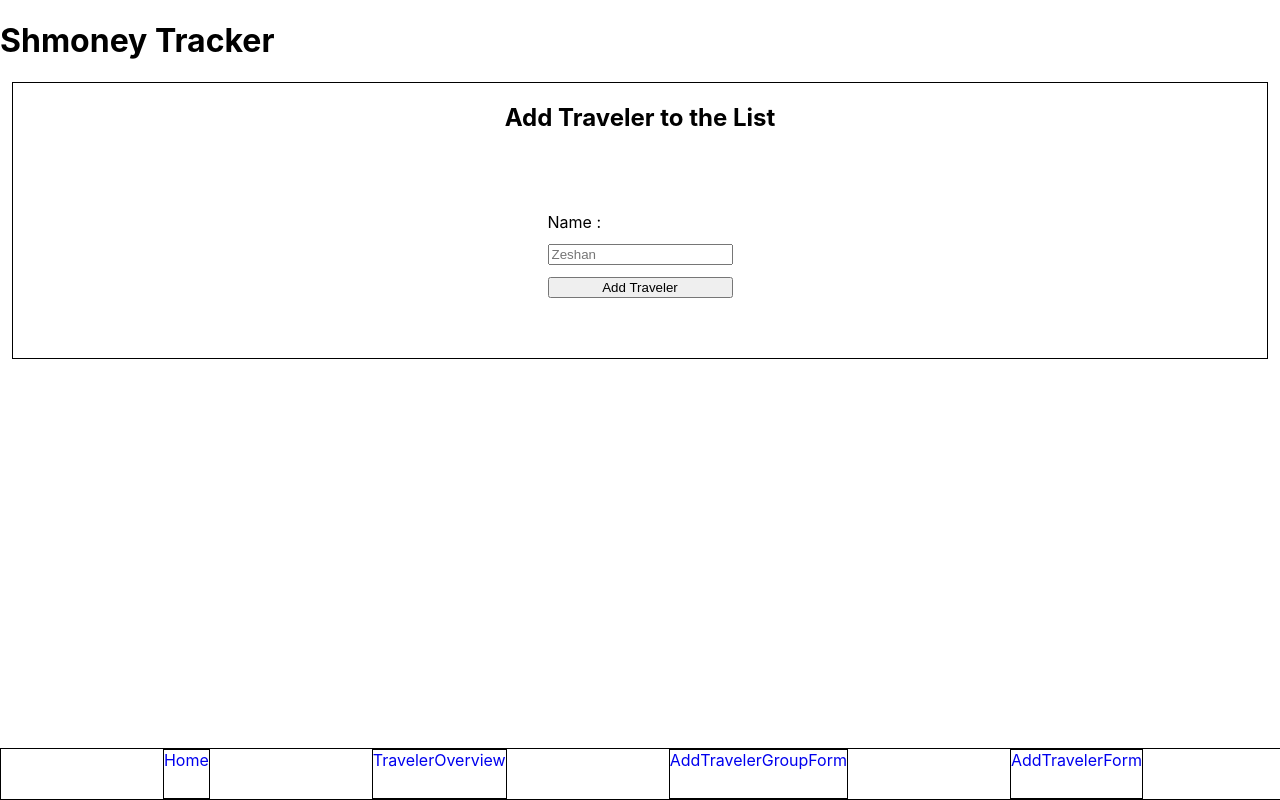
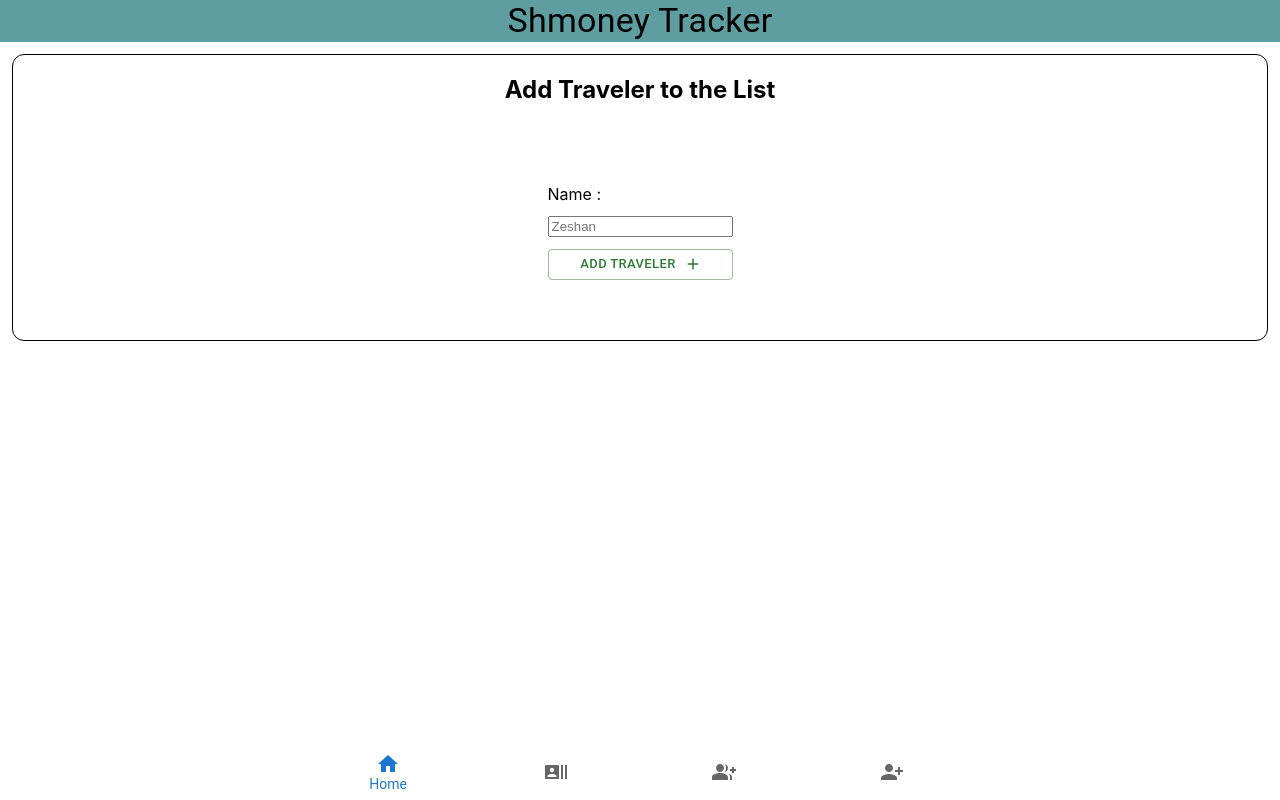
Before and after one commit to ZeshanShahid79/Capstone-expensetracker, a React (Create React App) app in the folder frontend/: page /AddTravelerForm in a window 1280 px wide. Built offline with nearby package versions, Linux system fonts and the light colour scheme; no server answers.

Commit message:
add styles via mui library - buttons and navigation

```diff
--- a/frontend/src/HomePage.tsx
+++ b/frontend/src/HomePage.tsx
@@ -1,5 +1,5 @@
 import React, { useEffect, useState } from "react";
-import { NavLink, Route, Routes } from "react-router-dom";
+import { Route, Routes } from "react-router-dom";
 import TravelerGroupOverview from "./components/TravelerGroup/TravelerGroupOverview";
 import { TravelerGroupModel } from "./components/TravelerGroup/TravelerGroupModel/TravelerGroupModel";
 import { TravelerModel } from "./components/Traveler/TravelerModel/TravelerModel";
@@ -8,6 +8,8 @@ import AddTravelerGroupForm from "./components/TravelerGroup/AddTravelerGroupFor
 import AddTravelerForm from "./components/Traveler/AddTravelerForm/AddTravelerForm";
 import TravelerOverview from "./components/Traveler/TravelerOverview";
 import "./Homepage.css";
+import { MuiBottomNavigation } from "./MuiComponents/MuiBottomNavigation";
+import { Typography } from "@mui/material";
 
 export default function HomePage() {
   const [travelerGroupList, setTravelerGroupList] = useState<
@@ -40,7 +42,9 @@ export default function HomePage() {
   return (
     <>
       <header>
-        <h1>Shmoney Tracker</h1>
+        <Typography variant="h4" component={"h1"}>
+          Shmoney Tracker
+        </Typography>
       </header>
 
       <Routes>
@@ -79,20 +83,7 @@ export default function HomePage() {
           element={<AddTravelerForm fetchAllTravelers={fetchAllTravelers} />}
         />
       </Routes>
-      <nav>
-        <NavLink className={"NavLink"} to={"/"}>
-          Home
-        </NavLink>
-        <NavLink className={"NavLink"} to={"/TravelerOverview"}>
-          TravelerOverview
-        </NavLink>
-        <NavLink className={"NavLink"} to={"/AddTravelerGroupForm"}>
-          AddTravelerGroupForm
-        </NavLink>
-        <NavLink className={"NavLink"} to={"/AddTravelerForm"}>
-          AddTravelerForm
-        </NavLink>
-      </nav>
+      <MuiBottomNavigation />
     </>
   );
 }
--- a/frontend/src/Homepage.css
+++ b/frontend/src/Homepage.css
@@ -1,16 +1,7 @@
-nav {
-
+header {
     display: flex;
-    justify-content: space-evenly;
-    gap: 12px;
-    position: fixed;
-    bottom: 0;
-    background-color: white;
-    width: 100vw;
-    overflow: scroll;
-    padding-left: 12px;
-    padding-right: 12px;
-    border: black solid 1px;
+    justify-content: center;
+    background-color: cadetblue;
 
 
 }
--- /dev/null
+++ b/frontend/src/MuiComponents/MuiBottomNavigation.tsx
@@ -0,0 +1,49 @@
+import React, { useState } from "react";
+import { BottomNavigation, BottomNavigationAction } from "@mui/material";
+import HomeIcon from "@mui/icons-material/Home";
+import GroupAddIcon from "@mui/icons-material/GroupAdd";
+import PersonAddAlt1Icon from "@mui/icons-material/PersonAddAlt1";
+import RecentActorsIcon from "@mui/icons-material/RecentActors";
+import { Link } from "react-router-dom";
+
+export const MuiBottomNavigation = () => {
+  const [value, setValue] = useState(0);
+  return (
+    <BottomNavigation
+      sx={{
+        width: "100%",
+        position: "absolute",
+        bottom: 0,
+      }}
+      value={value}
+      onChange={(event, newValue) => {
+        setValue(newValue);
+      }}
+    >
+      <BottomNavigationAction
+        component={Link}
+        to={"/"}
+        label="Home"
+        icon={<HomeIcon />}
+      />
+      <BottomNavigationAction
+        component={Link}
+        to={"/TravelerOverview"}
+        label="TravelerOverview"
+        icon={<RecentActorsIcon />}
+      />
+      <BottomNavigationAction
+        component={Link}
+        to={"/AddTravelerGroupForm"}
+        label="AddTravelerGroup"
+        icon={<GroupAddIcon />}
+      />
+      <BottomNavigationAction
+        component={Link}
+        to={"/AddTravelerForm"}
+        label="AddTraveler"
+        icon={<PersonAddAlt1Icon />}
+      />
+    </BottomNavigation>
+  );
+};
--- a/frontend/src/components/Traveler/AddTravelerForm/AddTravelerForm.tsx
+++ b/frontend/src/components/Traveler/AddTravelerForm/AddTravelerForm.tsx
@@ -2,6 +2,8 @@ import "./AddTravelerForm.css";
 import { ChangeEvent, useState } from "react";
 import { useNavigate } from "react-router-dom";
 import axios from "axios";
+import { Button } from "@mui/material";
+import AddIcon from "@mui/icons-material/Add";
 
 type AddTravelerProps = {
   fetchAllTravelers: () => void;
@@ -40,7 +42,15 @@ export default function AddTravelerForm(props: AddTravelerProps) {
           onChange={(event) => setName(event.target.value)}
           placeholder={"Zeshan"}
         />
-        <button>Add Traveler</button>
+        <Button
+          type={"submit"}
+          size={"small"}
+          variant={"outlined"}
+          color={"success"}
+          endIcon={<AddIcon />}
+        >
+          Add Traveler
+        </Button>
       </form>
     </section>
   );
--- a/frontend/src/components/Traveler/TravelerCard/TravelerCard.css
+++ b/frontend/src/components/Traveler/TravelerCard/TravelerCard.css
@@ -4,8 +4,18 @@ section {
     align-items: center;
     border: solid black 1px;
     margin: 12px;
+    border-radius: 12px;
 }
 
 ul {
     padding: 0;
 }
+
+.traveler-card {
+    height: 92px;
+}
+
+footer {
+    display: flex;
+    gap: 12px;
+}
--- a/frontend/src/components/Traveler/TravelerCard/TravelerCard.tsx
+++ b/frontend/src/components/Traveler/TravelerCard/TravelerCard.tsx
@@ -3,6 +3,9 @@ import { useState } from "react";
 import axios from "axios";
 import "./TravelerCard.css";
 import TravelerModal from "../TravelerModal";
+import { Button } from "@mui/material";
+import DeleteForeverIcon from "@mui/icons-material/DeleteForever";
+import EditIcon from "@mui/icons-material/Edit";
 
 type TravelerCardProps = {
   traveler: TravelerModel;
@@ -38,6 +41,7 @@ export default function TravelerCard(props: TravelerCardProps) {
   };
 
   return (
+    <div>
       <li>
         {editModal && (
           <TravelerModal
@@ -48,12 +52,32 @@ export default function TravelerCard(props: TravelerCardProps) {
             fetchAllTravelerGroups={props.fetchAllTravelerGroups}
           />
         )}
-      <section>
+        <section className={"traveler-card"}>
           {messageStatus && <p>{messageStatus}</p>}
           <h4>{props.traveler.name}</h4>
-        <button onClick={deleteTraveler}>delete</button>
-        <button onClick={() => setEditModal(true)}>edit</button>
+          <footer>
+            <Button
+              onClick={() => setEditModal(true)}
+              type={"submit"}
+              size={"small"}
+              variant={"outlined"}
+              color={"success"}
+              endIcon={<EditIcon />}
+            >
+              edit
+            </Button>
+            <Button
+              onClick={deleteTraveler}
+              size={"small"}
+              variant={"outlined"}
+              color={"error"}
+              endIcon={<DeleteForeverIcon />}
+            >
+              delete
+            </Button>
+          </footer>
         </section>
       </li>
+    </div>
   );
 }
--- a/frontend/src/components/TravelerGroup/AddTravelerGroupForm/AddTravelerGroupForm.tsx
+++ b/frontend/src/components/TravelerGroup/AddTravelerGroupForm/AddTravelerGroupForm.tsx
@@ -3,6 +3,8 @@ import { TravelerModel } from "../../Traveler/TravelerModel/TravelerModel";
 import { useNavigate } from "react-router-dom";
 import axios from "axios";
 import { checkIfExists } from "../../utils";
+import { Button } from "@mui/material";
+import AddIcon from "@mui/icons-material/Add";
 
 type AddTravelerProps = {
   travelers: TravelerModel[];
@@ -83,7 +85,15 @@ export default function AddTravelerGroupForm(props: AddTravelerProps) {
             );
           })}
         </select>
-        <button>Add TravelerGroup</button>
+        <Button
+          type={"submit"}
+          size={"small"}
+          variant={"outlined"}
+          color={"success"}
+          endIcon={<AddIcon />}
+        >
+          Add TravelerGroup
+        </Button>
       </form>
     </section>
   );
--- /dev/null
+++ b/frontend/src/components/TravelerGroup/TravelerGroupCard/TravelerGroupCard.css
@@ -0,0 +1,16 @@
+.traveler-group-card {
+    width: inherit;
+    border-radius: 12px;
+}
+
+h4 {
+    background-color: cadetblue;
+    width: 100%;
+    margin: 0 24px 12px 24px;
+    border-radius: 12px 12px 0 0;
+}
+
+footer {
+    margin: 12px;
+
+}
--- a/frontend/src/components/TravelerGroup/TravelerGroupModal.tsx
+++ b/frontend/src/components/TravelerGroup/TravelerGroupModal.tsx
@@ -4,13 +4,18 @@ import { TravelerGroupModel } from "./TravelerGroupModel/TravelerGroupModel";
 import axios from "axios";
 import { TravelerModel } from "../Traveler/TravelerModel/TravelerModel";
 import { checkIfExists } from "../utils";
+import { Button } from "@mui/material";
+import CloseIcon from "@mui/icons-material/Close";
+import EditIcon from "@mui/icons-material/Edit";
 
 type TravelerGroupModalProps = {
   modalIsOpen: boolean;
   travelerGroup: TravelerGroupModel;
   closeModal: () => void;
   fetchAllTravelerGroups: () => void;
+  fetchTravelersByGroupId: () => void;
   travelers: TravelerModel[];
+  travelerListInGroup: TravelerModel[];
 };
 
 export default function TravelerGroupModal(props: TravelerGroupModalProps) {
@@ -18,7 +23,7 @@ export default function TravelerGroupModal(props: TravelerGroupModalProps) {
     props.travelerGroup.description
   );
   const [selectedTravelers, setSelectedTravelers] = useState<TravelerModel[]>(
-    props.travelerGroup.travelerList
+    props.travelerListInGroup
   );
 
   function handleNewDescription(event: ChangeEvent<HTMLInputElement>) {
@@ -29,12 +34,13 @@ export default function TravelerGroupModal(props: TravelerGroupModalProps) {
     axios
       .put("/api/traveler-groups/" + props.travelerGroup.id, {
         description,
-        travelerList: [...selectedTravelers],
+        travelerList: [...selectedTravelers.map((traveler) => traveler.id)],
         id: props.travelerGroup.id,
       })
       .then((response) => {
         props.closeModal();
         props.fetchAllTravelerGroups();
+        props.fetchTravelersByGroupId();
         return response.data;
       })
       .catch((error) => console.log("error =>" + error));
@@ -100,8 +106,25 @@ export default function TravelerGroupModal(props: TravelerGroupModalProps) {
             );
           })}
         </select>
-        <button>update</button>
-        <button onClick={props.closeModal}>close</button>
+
+        <Button
+          type={"submit"}
+          size={"small"}
+          variant={"outlined"}
+          color={"success"}
+          endIcon={<EditIcon />}
+        >
+          update
+        </Button>
+        <Button
+          onClick={props.closeModal}
+          size={"small"}
+          variant={"contained"}
+          color={"error"}
+          endIcon={<CloseIcon />}
+        >
+          close
+        </Button>
       </form>
     </Modal>
   );
--- /dev/null
+++ b/frontend/src/components/TravelerGroup/TravelerGroupOverview.css
@@ -0,0 +1,5 @@
+ul {
+    display: flex;
+    justify-content: center;
+
+}
--- a/frontend/src/components/TravelerGroup/TravelerGroupOverview.tsx
+++ b/frontend/src/components/TravelerGroup/TravelerGroupOverview.tsx
@@ -1,6 +1,8 @@
 import TravelerGroupCard from "./TravelerGroupCard/TravelerGroupCard";
 import { TravelerModel } from "../Traveler/TravelerModel/TravelerModel";
 import { TravelerGroupModel } from "./TravelerGroupModel/TravelerGroupModel";
+import { Typography } from "@mui/material";
+import React from "react";
 
 type TravelerGroupOverviewProps = {
   travelerGroupList: TravelerGroupModel[];
@@ -25,9 +27,9 @@ export default function TravelerGroupOverview(
   });
 
   return (
-    <ul>
-      <h3>Traveler Group </h3>
-      {GroupsList}
-    </ul>
+    <>
+      <Typography variant="h6">Traveler Group</Typography>
+      <ul>{GroupsList}</ul>
+    </>
   );
 }
```
Also changed, not shown: frontend/src/components/TravelerGroup/TravelerGroupCard/TravelerGroupCard.tsx (+34 -7 lines). Lines whose indentation alone changed are shown as unchanged.
